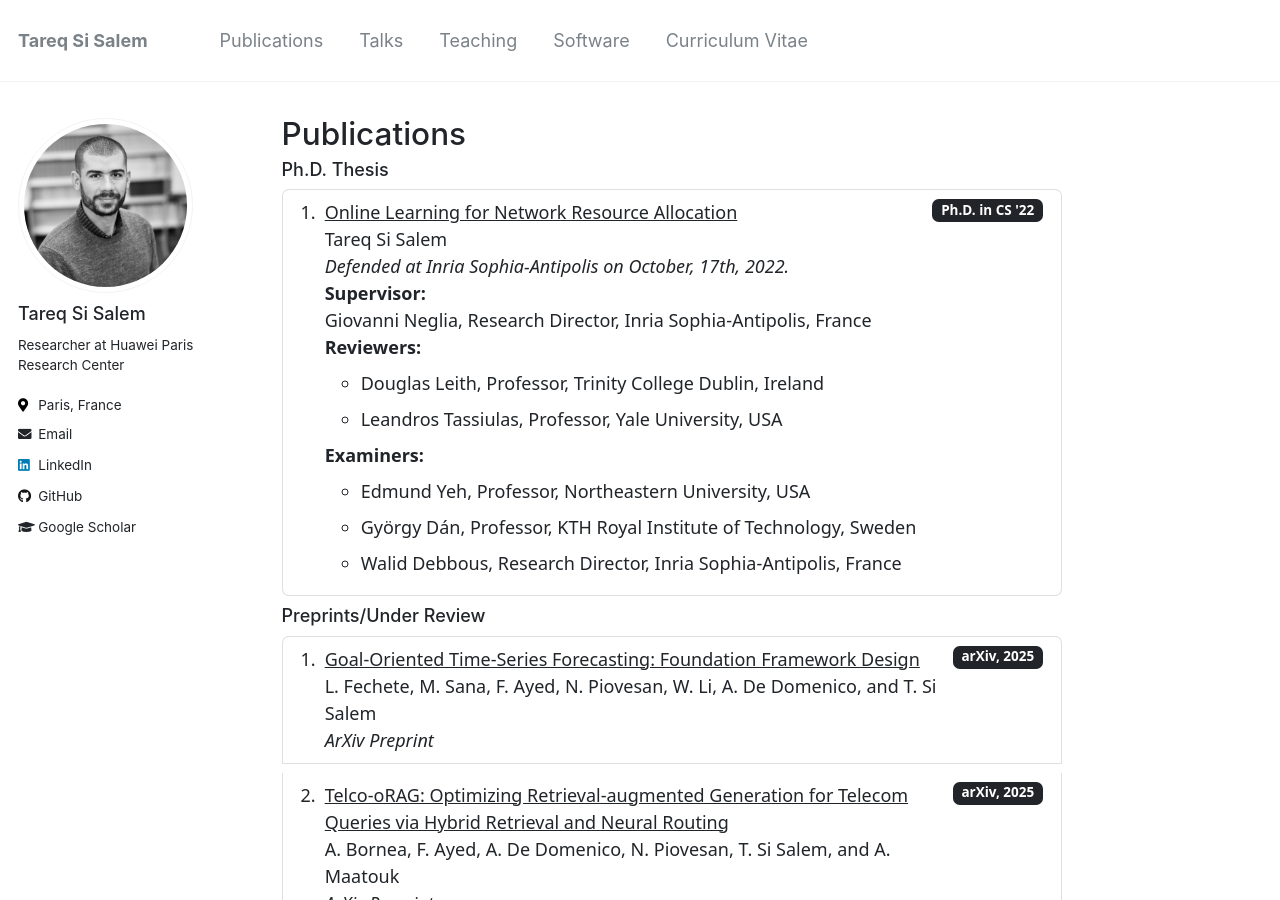
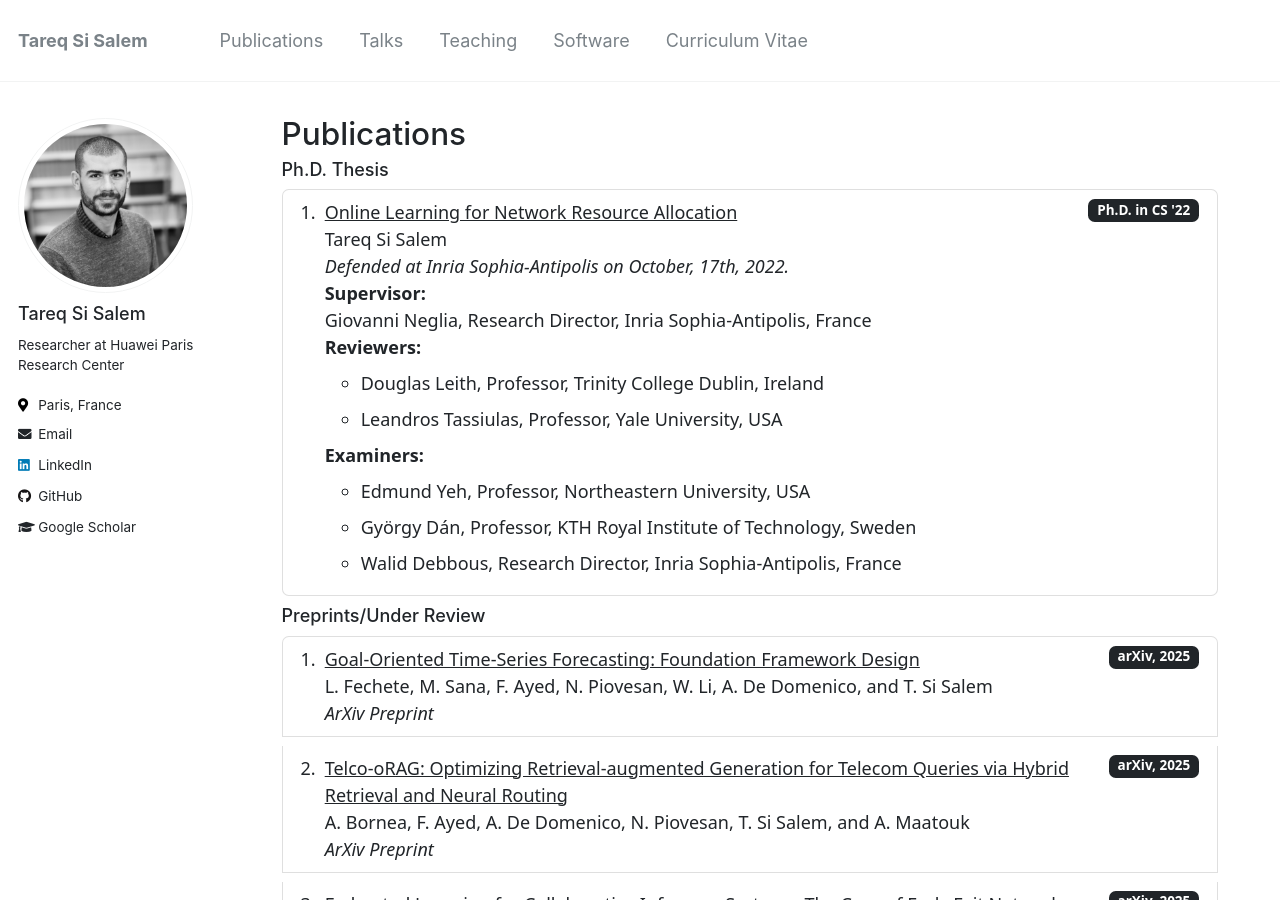
Before and after one commit to tareq-si-salem/tareq-si-salem.github.io, a Jekyll site: the page built from _pages/publications.md, in a window 1280 px wide and 900 px high. Built offline with Jekyll 4.4.1, drawn with Linux system fonts in a browser that asks for light colours.

Commit message:
Update publications.md

```diff
--- a/_pages/publications.md
+++ b/_pages/publications.md
@@ -13,8 +13,7 @@ author_profile: true
 <aside markdown="1">
 <link href="https://cdn.jsdelivr.net/npm/bootstrap@5.2.3/dist/css/bootstrap.min.css" rel="stylesheet" integrity="sha384-rbsA2VBKQhggwzxH7pPCaAqO46MgnOM80zW1RWuH61DGLwZJEdK2Kadq2F9CUG65" crossorigin="anonymous">
 <h6>Ph.D. Thesis</h6>
-<ol class="list-group list-group-numbered " >
-
+<ol class="list-group list-group-numbered "  style="width: 120%;" >
 <li class="list-group-item d-flex justify-content-between align-items-start">
          <div class="ms-2 me-auto">
       <a class="link-dark" href="https://theses.hal.science/tel-03885484/document">Online Learning for Network Resource Allocation</a> <br>
@@ -39,7 +38,7 @@ Tareq Si Salem<br><i>
   </li>
 </ol>
 <h6>Preprints/Under Review</h6>
-<ol class="list-group list-group-numbered">
+<ol class="list-group list-group-numbered" style="width: 120%;" >
 <li class="list-group-item d-flex justify-content-between align-items-start">
          <div class="ms-2 me-auto">
      <a class="link-dark" href="https://arxiv.org/pdf/2504.17493">Goal-Oriented Time-Series Forecasting: Foundation Framework Design</a> <br>
@@ -66,7 +65,7 @@ C. Kaplan, A. Rodio, T. Si Salem, C. Xu, and G. Neglia <br><i>
   </li>
 </ol>
 <h6>Peer-reviewed Papers</h6>
-<ol class="list-group list-group-numbered">
+<ol class="list-group list-group-numbered" style="width: 120%;" >
 
 <li class="list-group-item d-flex justify-content-between align-items-start">
          <div class="ms-2 me-auto">
@@ -193,7 +192,7 @@ Tareq Si Salem, Giovanni Neglia and Damiano Carra.<br><i>
   </li>
 </ol>
 
-<!-- <ol class="list-group list-group-numbered">
+<!-- <ol class="list-group list-group-numbered" style="width: 120%;" >
 <li class="list-group-item d-flex justify-content-between align-items-start">
          <div class="ms-2 me-auto">
       <a class="link-dark" href="https://arxiv.org/pdf/2105.02510.pdf">Towards Inference Delivery Networks: Distributing Machine Learning with Optimality Guarantees</a> <br>
```
